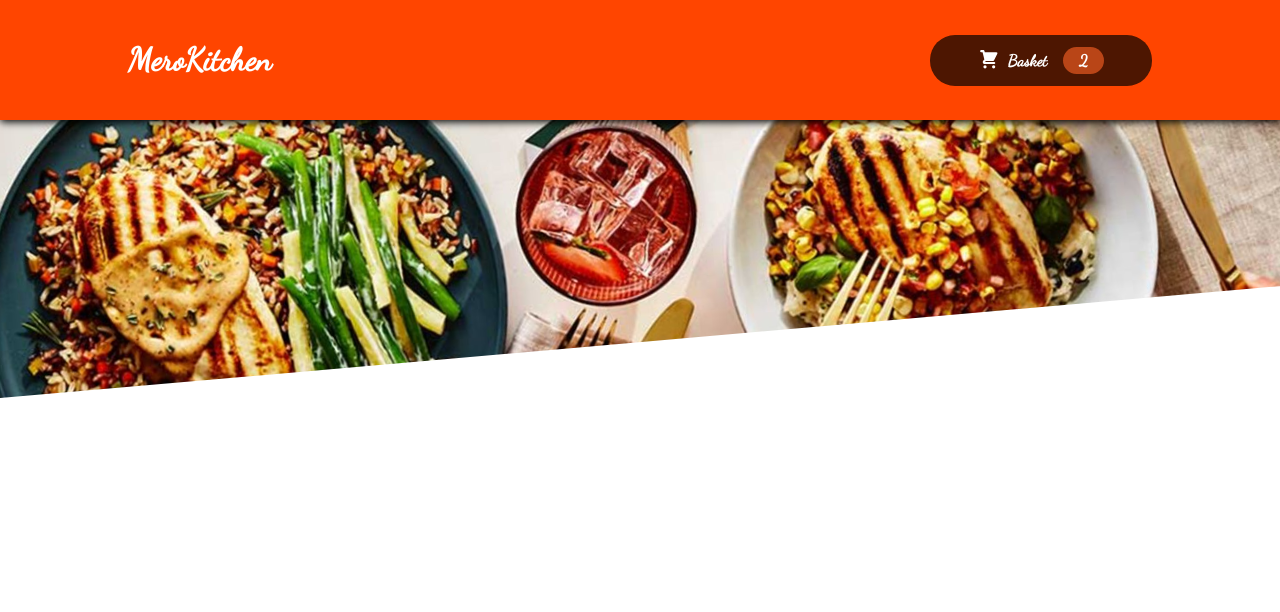
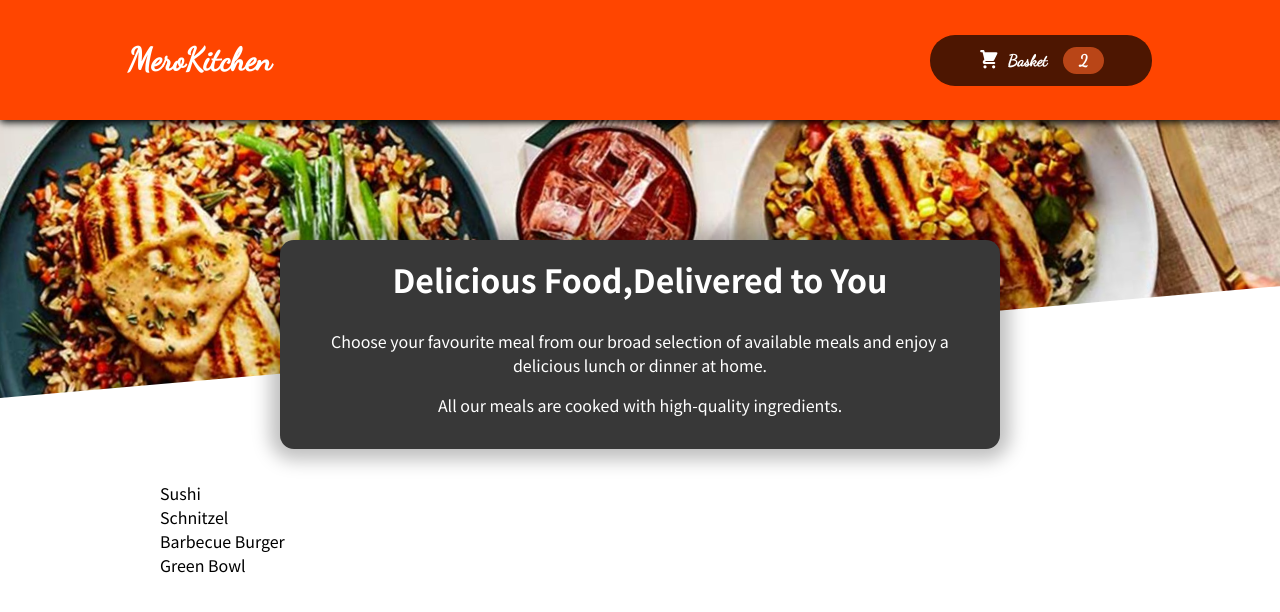
Before and after one commit to PrabeshPP/FoodApp, a React (Create React App) app: page / in a window 1280 px wide. Shown: the top 612 px of the page. Built offline with nearby package versions, Linux system fonts and the light colour scheme.

Commit message:
Adding a Card Component

```diff
--- a/src/App.js
+++ b/src/App.js
@@ -1,10 +1,12 @@
 import React from "react";
 import Header from "./Components/Layout/Header";
+import Meals  from "./Components/Meals/Meals";
 
 function App() {
   return (
   <React.Fragment>
    <Header/>
+   <Meals/>
   </React.Fragment>
   );
 }
--- a/src/Components/Meals/AvailableMeals.js
+++ b/src/Components/Meals/AvailableMeals.js
@@ -1,3 +1,5 @@
+import classes from "./AvailableMeals.module.css";
+
 const DUMMY_MEALS = [
     {
       id: 'm1',
@@ -30,7 +32,7 @@
   //A helper function
   const mealsList=DUMMY_MEALS.map((item)=><li>{item.name}</li>);
   return(
-    <section>
+    <section className={classes.meals}>
       <ul>
         {mealsList}
       </ul>
--- a/src/Components/Meals/Meals.js
+++ b/src/Components/Meals/Meals.js
@@ -2,10 +2,10 @@
 import MealsSummary from "./MealsSummary";
 import AvailableMeals from "./AvailableMeals";
 const Meals=()=>{
-    <Fragment>
-        <MealsSummary/>
-        <AvailableMeals/>
-    </Fragment>
+   return(<Fragment>
+    <MealsSummary/>
+    <AvailableMeals/>
+</Fragment>)
 }
 
 export default Meals;
--- a/src/Components/Meals/MealsSummary.js
+++ b/src/Components/Meals/MealsSummary.js
@@ -1,4 +1,4 @@
-import classes from "MealsSummary.module.css";
+import classes from "./MealsSummary.module.css";
 
 const MealsSummary=()=>{
     return(
```
Also changed, not shown: src/Components/UI/Card.js (added), src/Components/UI/Card.module.css (added).
